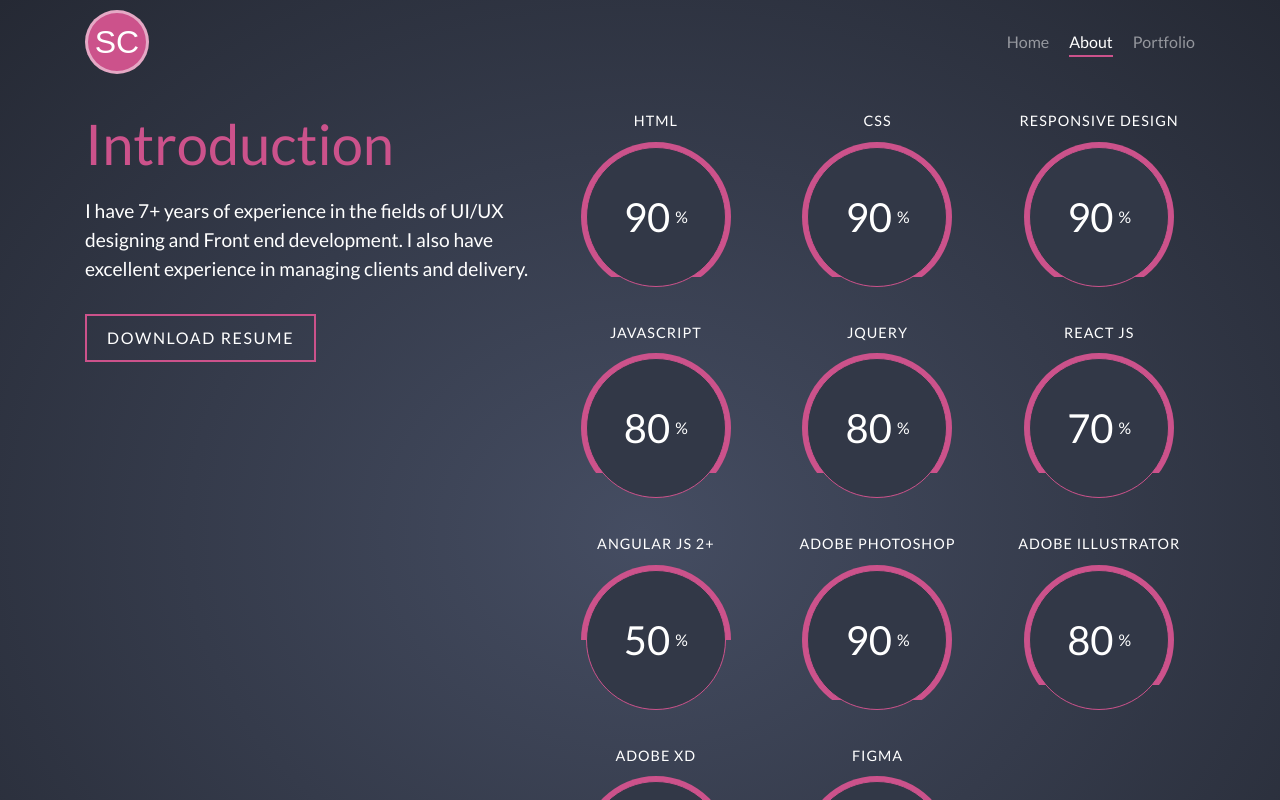
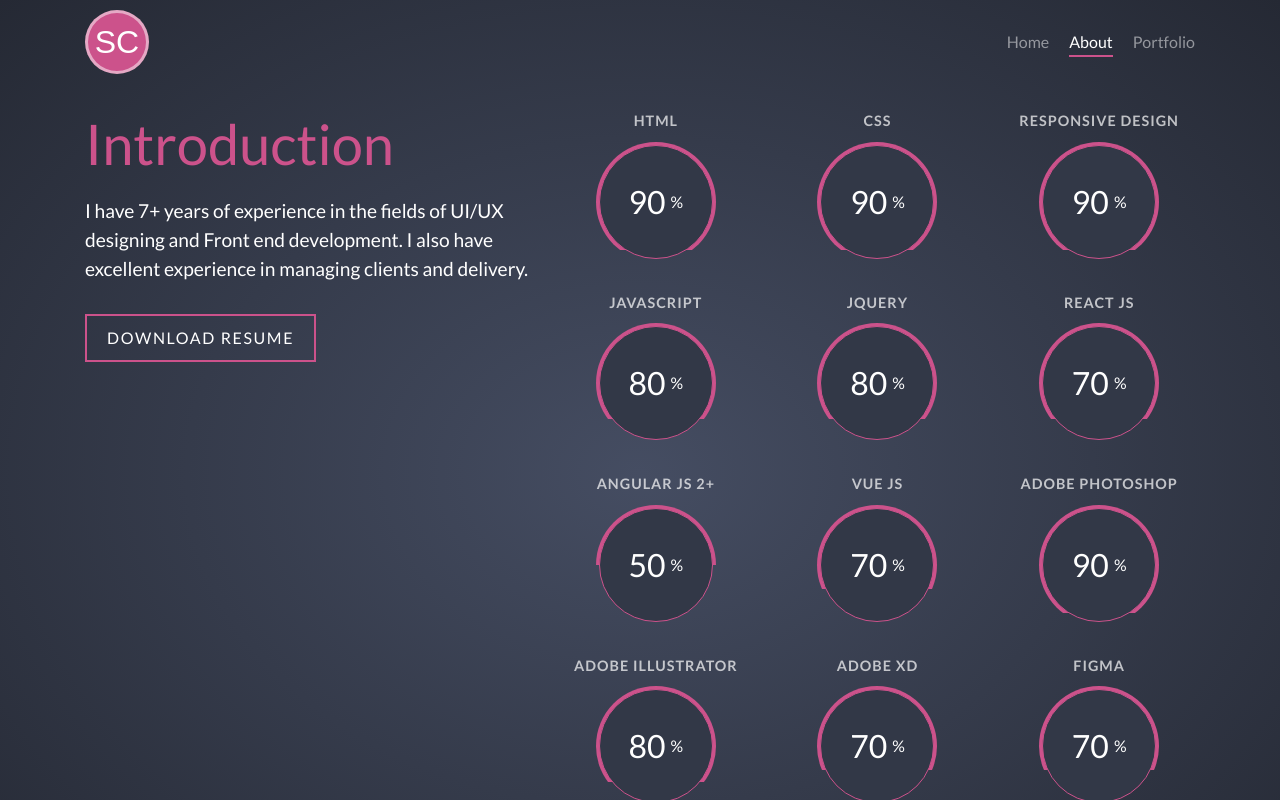
Before and after one commit to sandipdesigner/portfolio, a React (Create React App) app: page /#/about in a window 1280 px wide. Shown: the top 800 px of the page. Built offline with nearby package versions, Linux system fonts and the light colour scheme.

Commit message:
Updated skills section v2

```diff
--- a/src/About.js
+++ b/src/About.js
@@ -75,6 +75,15 @@ function About() {
         </div>
         </div>
 
+
+        <div className="col-xl-4 col-lg-6 col-md-4">
+      <p>VUE JS </p>
+      <div className="skills-container mb-15">
+        <div className="skills h-70"></div>
+        <div className="show-width"> 70 <span>%</span> </div>
+        </div>
+        </div>
+
         <div className="col-xl-4 col-lg-6 col-md-4">
       <p>Adobe Photoshop</p>
       <div className="skills-container mb-15">
--- a/src/main.css
+++ b/src/main.css
@@ -500,14 +500,16 @@ header .connect ul li a {
 header .skillsection p {
   font-size: 0.9rem;
   margin-bottom: 5px;
+  font-weight: 700;
   letter-spacing: 1px;
   text-transform: uppercase;
   text-align: center;
+  color: rgba(255, 255, 255, 0.7);
 }
 
 header .skillsection .skills-container {
-  width: 150px;
-  height: 150px;
+  width: 120px;
+  height: 120px;
   border-radius: 50%;
   overflow: hidden;
   position: relative;
@@ -556,10 +558,10 @@ header .skillsection .skills-container .skills.h-20 {
 }
 
 header .skillsection .skills-container .show-width {
-  width: 140px;
-  height: 140px;
+  width: 114px;
+  height: 114px;
   border-radius: 50%;
-  margin: 5px auto;
+  margin: 3px auto;
   background: #323847;
   position: relative;
   border: 1px solid #cc528b;
@@ -573,7 +575,7 @@ header .skillsection .skills-container .show-width {
   -webkit-box-pack: center;
       -ms-flex-pack: center;
           justify-content: center;
-  font-size: 2.5rem;
+  font-size: 2rem;
   color: white;
 }
 
@@ -590,6 +592,7 @@ header .project-box {
   display: block;
   margin-top: 30px;
   cursor: pointer;
+  min-height: 250px;
   padding: 30px;
   background: rgba(255, 255, 255, 0.1);
 }
--- a/src/main.scss
+++ b/src/main.scss
@@ -320,13 +320,15 @@ header {
     p {
       font-size: 0.9rem;
       margin-bottom: 5px;
+      font-weight: 700;
       letter-spacing: 1px;
       text-transform: uppercase;
       text-align: center;
+      color: rgba(255,255,255,0.7);
     }
     .skills-container {
-      width: 150px;
-      height: 150px;
+      width: 120px;
+      height: 120px;
       border-radius: 50%;
       overflow: hidden;
       position: relative;
@@ -367,18 +369,18 @@ header {
       }
 
       .show-width{
-        width: 140px;
-        height: 140px;
+        width: 114px;
+        height: 114px;
         border-radius: 50%;
-        margin: 5px auto;
+        margin: 3px auto;
         background: #323847;
         position: relative;
-        border:1px solid #cc528b;
+        border: 1px solid #cc528b;
         z-index: 3;
         display: flex;
         align-items: center;
         justify-content: center;
-        font-size: 2.5rem;
+        font-size: 2rem;
         color: rgba(255,255,255,1);
         span{
           font-size: 1rem;
@@ -395,6 +397,7 @@ header {
     display: block;
     margin-top: 30px;
     cursor: pointer;
+    min-height: 250px;
     padding: 30px;
     background: rgba(255, 255, 255, 0.1);
 
```
Also changed, not shown: 1 other file (tests, documents, lock files or other folders).
